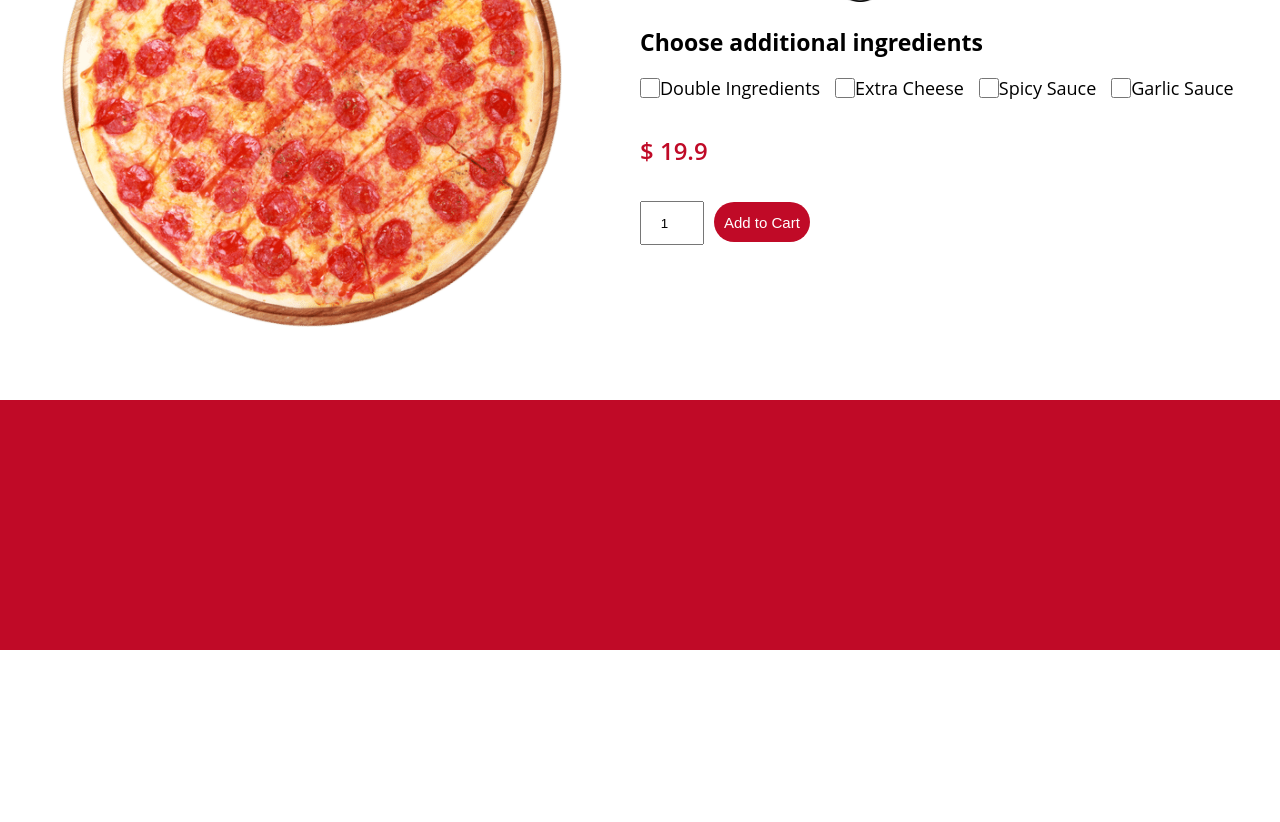
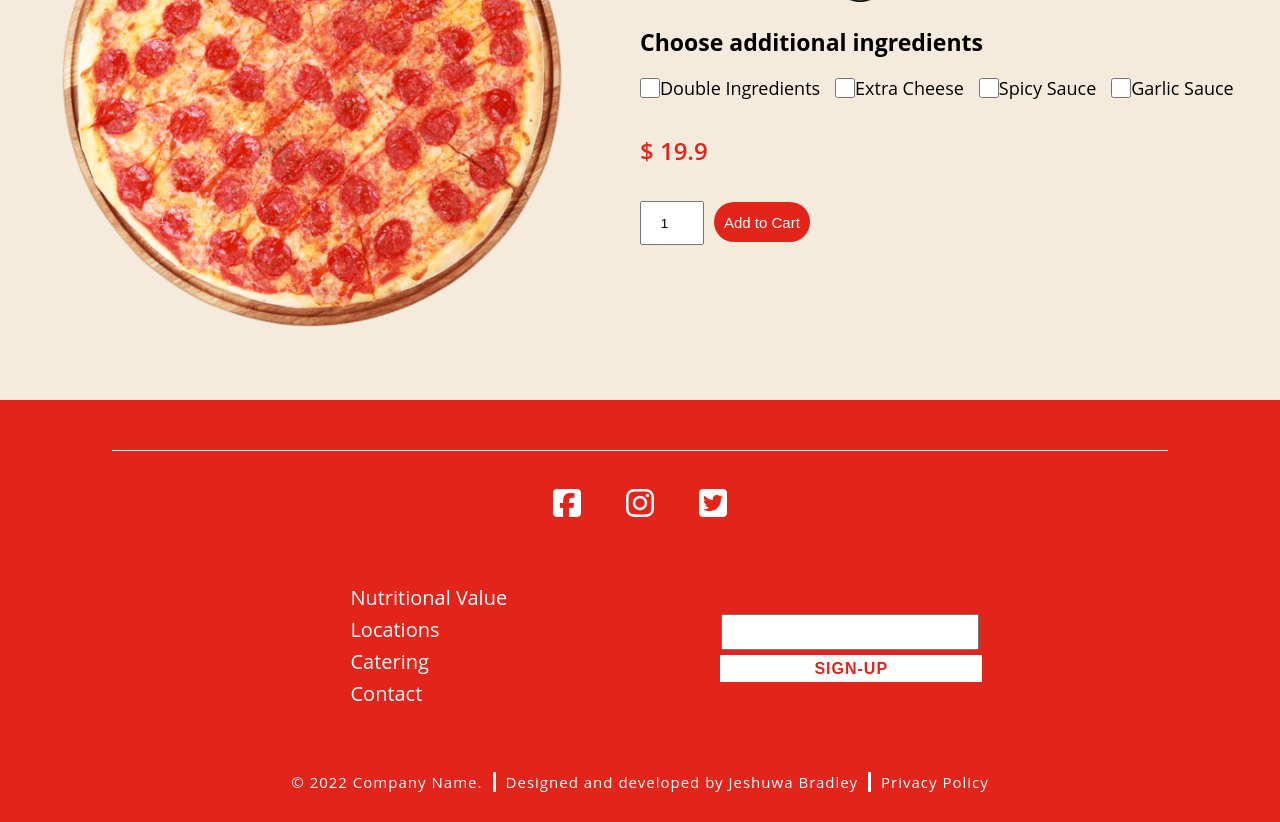
Before and after one commit to JeshuwaBradley/pazzarie, a React (Create React App) app: page /product in a window 1280 px wide. Shown: the part 440-1262 px from the top of the page. Before the commit the page ends 1090 px from the top, so only its background shows below. Built offline with nearby package versions, Linux system fonts and the light colour scheme.

Commit message:
modified Ui

```diff
--- a/public/styles.css
+++ b/public/styles.css
@@ -6,6 +6,7 @@
 body {
 	font-family: "Open Sans", HelveticaNeue-Light, "Helvetica Neue Light",
 		"Helvetica Neue", Helvetica, Arial, "Lucida Grande", sans-serif;
+	background-color: #f5ebdc;
 }
 
 .wrapper {
@@ -26,7 +27,8 @@ body {
 /* Navbar */
 
 .navbar {
-	background-color: #c00a27;
+	/* background-color: #c00a27; */
+	background-color: #e2241a;
 }
 
 .navbar-container {
@@ -65,9 +67,13 @@ body {
 	justify-content: center;
 }
 
+.callButton img {
+	transform: rotate(110deg);
+}
+
 .navbar-text {
-	margin-left: 20px;
-	color: #000;
+	margin-left: 10px;
+	color: #fff;
 	text-decoration: none;
 }
 
@@ -77,7 +83,7 @@ body {
 }
 
 .navbar-text:last-child {
-	font-style: 20px;
+	font-size: 20px;
 	font-weight: bold;
 }
 
@@ -111,7 +117,8 @@ body {
 	align-items: center;
 	justify-content: center;
 	font-weight: bold;
-	color: #c00a27;
+	/* color: #c00a27; */
+	color: #e2241a;
 }
 
 @media screen and (max-width: 480px) {
@@ -128,7 +135,8 @@ body {
 
 .hero-container {
 	/* height: calc(100vh - 100px); */
-	background-color: #c00a27;
+	/* background-color: #c00a27; */
+	background-color: #e2241a;
 	overflow: hidden;
 }
 /*
@@ -235,7 +243,8 @@ body {
 }
 
 .hero-text .second-h2 {
-	color: #c00a27;
+	/* color: #c00a27; */
+	color: #e2241a;
 }
 
 .hero-text .third-h2 {
@@ -293,6 +302,30 @@ body {
 	object-fit: contain;
 }
 
+.carousel {
+	position: relative;
+	margin: 0 auto;
+}
+
+.carousel .carousel-item,
+.carousel .carousel-item-hidden {
+	display: none;
+}
+
+.carousel .carousel-item-visible {
+	display: block;
+	animation: fadeVisibility 0.8s;
+}
+
+@keyframes fadeVisibility {
+	0% {
+		opacity: 0;
+	}
+	100% {
+		opacity: 1;
+	}
+}
+
 @media screen and (max-width: 480px) {
 	.hero-container {
 		height: 50vh;
@@ -344,7 +377,8 @@ body {
 	font-style: 18px;
 	text-align: center;
 	font-weight: bold;
-	color: #c00a27;
+	/* color: #c00a27; */
+	color: #e2241a;
 	margin-bottom: 15px;
 }
 
@@ -365,7 +399,8 @@ body {
 .card-link {
 	text-decoration: none;
 	color: #fff;
-	background-color: #ca0808;
+	/* background-color: #ca0808; */
+	background-color: #e2241a;
 	padding: 10px 30px;
 	border-radius: 20px;
 	margin-top: 20px;
@@ -420,11 +455,12 @@ body {
 	margin-top: 30px;
 	margin-bottom: 10px;
 	font-weight: 600;
-	color: #ca0808;
+	/* color: #ca0808; */
+	color: #e2241a;
 }
 
 .productList-hr {
-	border-bottom: 2px solid #b1b1b1;
+	border-bottom: 2px solid #e2241a;
 	width: 75%;
 }
 
@@ -474,7 +510,8 @@ body {
 
 .product-container-right-price {
 	margin-bottom: 15px;
-	color: #c00a27;
+	/* color: #c00a27; */
+	color: #e2241a;
 	font-size: 24px;
 	font-weight: 600;
 }
@@ -535,7 +572,8 @@ body {
 .product-container-right-button {
 	height: 40px;
 	margin-left: 10px;
-	background-color: #c00a27;
+	/* background-color: #c00a27; */
+	background-color: #e2241a;
 	color: white;
 	border: none;
 	font-weight: 500;
@@ -639,7 +677,8 @@ body {
 
 .cart-name {
 	font-weight: 500;
-	color: #d1411e;
+	/* color: #d1411e; */
+	color: #e2241a;
 	font-size: 18px;
 }
 
@@ -669,7 +708,8 @@ body {
 
 .checkout-button {
 	padding: 10px 10px;
-	color: #d1411e;
+	/* color: #d1411e; */
+	color: #e2241a;
 	font-weight: bold;
 	cursor: pointer;
 	display: flex;
@@ -749,7 +789,116 @@ td {
 /* Footer  */
 
 .footer {
-	background-color: #c00a27;
-	height: 250px;
+	/* background-color: #c00a27; */
+	background-color: #e2241a;
+	height: auto;
+	width: 100%;
+	padding-top: 50px;
+}
+
+.footer-wrapper {
+	margin-right: 7em;
+	margin-left: 7em;
+	border-top: 1px solid #fff;
+	display: flex;
+	align-items: center;
+	justify-content: center;
+	flex-direction: column;
+}
+
+.social-container {
+	width: 25%;
+	display: flex;
+	align-items: center;
+	justify-content: space-evenly;
+	flex-direction: row;
+	padding-top: 30px;
+	padding-bottom: 30px;
+}
+
+.links-container {
+	display: flex;
+	width: 80%;
+	padding-top: 30px;
+	padding-bottom: 30px;
+}
+
+.links-main {
+	flex: 1;
+	display: flex;
+	align-items: center;
+	justify-content: center;
+}
+
+.links {
+	display: flex;
+	align-items: flex-start;
+	justify-content: center;
+	flex-direction: column;
+	font-size: 20px;
+}
+
+.links a {
+	text-decoration: none;
+	color: #fff;
+	margin-bottom: 5px;
+}
+
+.signup {
+	flex: 1;
+	display: flex;
+	align-items: center;
+	justify-content: center;
+}
+
+.signup form {
+	display: flex;
+	align-items: center;
+	justify-content: center;
+	flex-direction: column;
+}
+
+.signup input {
+	line-height: 2;
+	padding: 0 10px;
+	font-size: 1rem;
+	margin-right: 3px;
 	width: 100%;
 }
+
+.signup button {
+	letter-spacing: 1px;
+	border: 0;
+	border-radius: 0;
+	line-height: 1.7;
+	background: #fff;
+	color: #e2241a;
+	font-size: 1rem;
+	width: 112%;
+	margin-top: 5px;
+	font-weight: 600;
+	text-transform: uppercase;
+	outline: none;
+}
+
+.copyright {
+	padding-top: 30px;
+	padding-bottom: 30px;
+	display: flex;
+	align-items: center;
+	justify-content: center;
+	flex-direction: row;
+	color: #fff;
+	font-size: 15px;
+	letter-spacing: 1px;
+}
+
+.copyright span {
+	padding-left: 10px;
+	padding-right: 10px;
+}
+
+.copyright span:nth-child(2) {
+	border-left: 3px solid #fff;
+	border-right: 3px solid #fff;
+}
--- a/src/components/footer.jsx
+++ b/src/components/footer.jsx
@@ -3,7 +3,64 @@ import React from "react";
 const Footer = () => {
 	return (
 		<div className="footer">
-			<div className="wrapper"></div>
+			<div className="footer-wrapper">
+				<div className="social-container">
+					<div className="facebook">
+						<span
+							style={{
+								fontSize: "2em",
+								color: "#fff",
+								cursor: "pointer",
+							}}
+						>
+							<i className="fa fa-facebook-square"></i>
+						</span>
+					</div>
+					<div className="instagram">
+						<span
+							style={{
+								fontSize: "2em",
+								color: "#fff",
+								cursor: "pointer",
+							}}
+						>
+							<i className="fa fa-instagram"></i>
+						</span>
+					</div>
+					<div className="twitter">
+						<span
+							style={{
+								fontSize: "2em",
+								color: "#fff",
+								cursor: "pointer",
+							}}
+						>
+							<i className="fa fa-twitter-square"></i>
+						</span>
+					</div>
+				</div>
+				<div className="links-container">
+					<div className="links-main">
+						<div className="links">
+							<a href="/csdc">Nutritional Value</a>
+							<a href="/sdc">Locations</a>
+							<a href="/dcsd">Catering</a>
+							<a href="/sdc">Contact</a>
+						</div>
+					</div>
+					<div className="signup">
+						<form action="">
+							<input type="email" />
+							<button type="submit">Sign-Up</button>
+						</form>
+					</div>
+				</div>
+				<div className="copyright">
+					<span>© {new Date().getFullYear()} Company Name.</span>
+					<span>Designed and developed by Jeshuwa Bradley</span>
+					<span>Privacy Policy</span>
+				</div>
+			</div>
 		</div>
 	);
 };
--- a/src/components/hero.jsx
+++ b/src/components/hero.jsx
@@ -1,33 +1,43 @@
 import React from "react";
 
 const Hero = () => {
-	// const [index, setIndex] = useState(0);
-	// const images = [
-	// 	"/img/featured.jpg",
-	// 	"/img/featured2.jpg",
-	// 	"/img/featured3.jpg",
-	// ];
-	// const handleArrow = (direction) => {
-	// 	if (direction === "l") {
-	// 		setIndex(index !== 0 ? index - 1 : 2);
-	// 	}
-	// 	if (direction === "r") {
-	// 		setIndex(index !== 2 ? index + 1 : 0);
-	// 	}
-	// };
+	const slides = document.getElementsByClassName("carousel-item");
+	let position = 0;
+
+	function hideAllSlides() {
+		for (const slide of slides) {
+			slide.classList.remove("carousel-item-visible");
+			slide.classList.add("carousel-item-hidden");
+		}
+	}
+
+	const handleMoveToNextSlide = function () {
+		hideAllSlides();
+		if (position === 0) {
+			position++;
+		} else if (position === 1) {
+			position++;
+		} else if (position === 2) {
+			position = 0;
+		}
+		slides[position].classList.add("carousel-item-visible");
+	};
+	(function loop() {
+		setTimeout(function () {
+			handleMoveToNextSlide();
+			loop();
+		}, 10000);
+	})();
+
 	return (
 		<div className="hero-container">
-			{/* <div
-				className="arrowContainer"
-				style={{ left: 0 }}
-				onClick={() => handleArrow("l")}
+			<div
+				className="hero-wrapper carousel slide"
+				id="carouselExampleSlidesOnly"
+				data-ride="carousel"
 			>
-				<img src="/img/arrowl.png" alt="left arrow" layout="fill" />
-			</div> */}
-			<div className="hero-wrapper">
-				{/* {images.map((image, i) => ( */}
-				<div className="hero-imageContainer">
-					<div className="hero-text" style={{ display: "none" }}>
+				<div className="hero-imageContainer carousel">
+					<div className="hero-text carousel-item carousel-item-visible">
 						<h2 className="second-h2">Discover what's new!</h2>
 						<div className="text second-text">
 							<div className="small-text small-text-1">and</div>
@@ -38,7 +48,7 @@ const Hero = () => {
 							<div className="large-text">online</div>
 						</div>
 					</div>
-					<div className="hero-text" style={{ display: "none" }}>
+					<div className="hero-text carousel-item">
 						<div className="special-tag special-tag-clr">
 							<h2 className="third-h2">$ 12.99</h2>
 							<h3>only</h3>
@@ -50,7 +60,7 @@ const Hero = () => {
 							</div>
 						</div>
 					</div>
-					<div className="hero-text" style={{ display: "block" }}>
+					<div className="hero-text carousel-item">
 						<div className="special-tag special-tag-trns">
 							<div className="new-tag">
 								<h2>new!</h2>
@@ -65,15 +75,7 @@ const Hero = () => {
 						</div>
 					</div>
 				</div>
-				{/* ))} */}
 			</div>
-			{/* <div
-				className="arrowContainer"
-				style={{ right: 0 }}
-				onClick={() => handleArrow("r")}
-			>
-				<img src="/img/arrowr.png" alt="right arrow" layout="fill" />
-			</div> */}
 		</div>
 	);
 };
--- a/src/components/navbar.jsx
+++ b/src/components/navbar.jsx
@@ -17,7 +17,7 @@ const Navbar = () => {
 						</div>
 						<a href="tel:012345678" className="navbar-text">
 							<div className="navbar-text">Order Now!</div>
-							<div className="navbar-text">012 345 678</div>
+							<div className="navbar-text">+ 012 345 678</div>
 						</a>
 					</div>
 					<div className="item">
```
